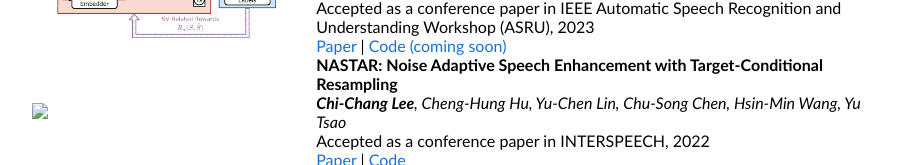
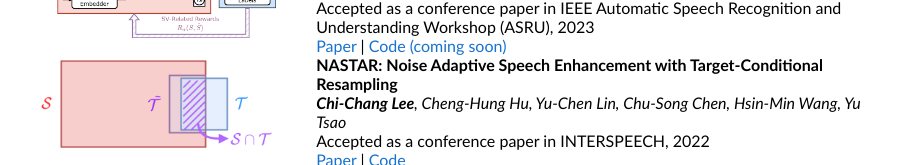
Before and after one commit to ChangLee0903/ChangLee0903.github.io, a plain HTML site: page index.html in a window 1280 px wide. Shown: the part 1782-1947 px from the top of the page, without its empty margins (178-1100 px from the left). Drawn offline with Linux system fonts and the light colour scheme; files whose address does not match are found by name.

Commit message:
update papers

```diff
--- a/index.html
+++ b/index.html
@@ -256,7 +256,7 @@
           <table><tbody>
             <tr>
               <td class="pub-avatar">
-                <img src="nastar.png" />
+                <img src="imgs/nastar.png"/>
               </td>
               <td class="pub-description">
                 <papertitle>NASTAR: Noise Adaptive Speech Enhancement with Target-Conditional Resampling</papertitle>
```
